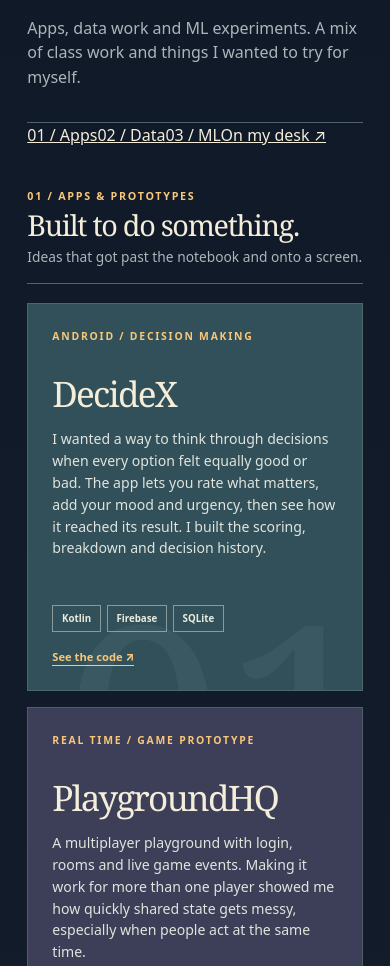
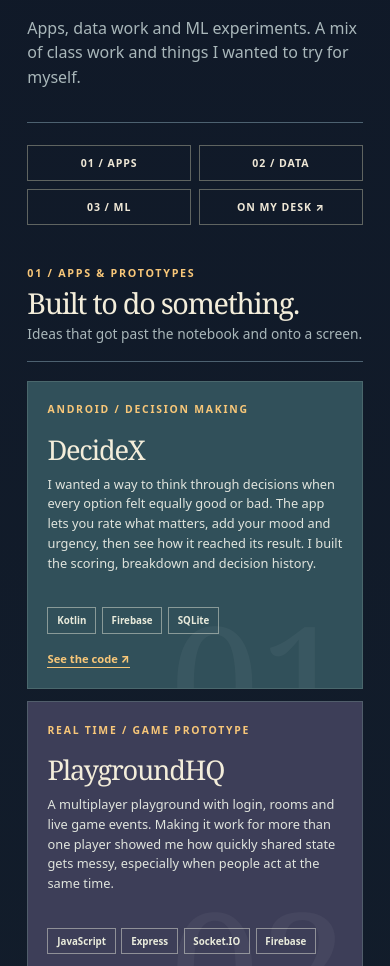
Before and after one commit to RyanCfe/Personal_Portfolio, a website: page index.html in a window 390 px wide. Shown: the part 1300-2266 px from the top of the page. Drawn offline with Linux system fonts and the light colour scheme.

Commit message:
Update world.css

```diff
--- a/world.css
+++ b/world.css
@@ -75,27 +75,32 @@
     .section-heading h2 { margin:0; font-size:clamp(3.7rem,7vw,7.5rem); line-height:.92; letter-spacing:-.07em; }
     .section-heading > p { max-width:440px; margin:0 0 .35rem auto; color:var(--muted); }
     .work-section { background:linear-gradient(#101928,#172632); }
-    .project-group { margin-top:3.2rem; }
-    .project-group + .project-group { margin-top:4.2rem; }
+    .project-index { display:flex; flex-wrap:wrap; gap:.5rem; margin-top:1.4rem; }
+    .project-index a { padding:.55rem .8rem; border:1px solid #b9b8a077; color:#eee7d6; font-size:.66rem; font-weight:800; letter-spacing:.09em; text-decoration:none; text-transform:uppercase; }
+    .project-index a:hover,.project-index a:focus-visible { border-color:var(--amber); color:var(--amber); }
+    .project-group { margin-top:3.2rem; scroll-margin-top:7rem; }
+    .project-group + .project-group { margin-top:3.7rem; }
     .project-group-heading { display:grid; grid-template-columns:1fr 1fr; gap:.35rem 2rem; align-items:end; border-bottom:1px solid var(--line); padding-bottom:1rem; }
     .project-group-heading span { grid-column:1/-1; color:var(--amber); font-size:.67rem; font-weight:850; letter-spacing:.16em; text-transform:uppercase; }
     .project-group-heading h3 { margin:0; font:clamp(1.8rem,3vw,3rem)/1.05 var(--serif); letter-spacing:-.045em; }
     .project-group-heading p { max-width:390px; margin:0 0 .15rem auto; color:var(--muted); font-size:.86rem; }
-    .project-grid { display:grid; grid-template-columns:repeat(12,1fr); gap:1rem; margin-top:1.2rem; }
-    .project { position:relative; display:flex; flex-direction:column; min-height:340px; grid-column:span 4; padding:1.5rem; border:1px solid #67808277; background:#223441; overflow:hidden; transition:transform .3s,border-color .3s; }
+    .project-grid { display:grid; grid-template-columns:repeat(3,minmax(0,1fr)); gap:.8rem; margin-top:1.2rem; }
+    .project { position:relative; display:flex; flex-direction:column; min-width:0; min-height:280px; padding:1.2rem; border:1px solid #67808277; background:#223441; overflow:hidden; transition:transform .3s,border-color .3s; }
     .project:hover { transform:translateY(-6px); border-color:var(--amber); }
-    .project:nth-child(1) { grid-column:span 7; }.project:nth-child(2) { grid-column:span 5; }
     .project:nth-child(1) { background:#31505a; }.project:nth-child(2) { background:#3d3e58; }.project:nth-child(3) { background:#3a4b48; }.project:nth-child(4) { background:#4b3d43; }.project:nth-child(5) { background:#29434e; }
-    .project::after { content:attr(data-no); position:absolute; right:-.08em; bottom:-.56em; color:#ffffff0b; font:18rem/.9 var(--serif); pointer-events:none; }
+    .project::after { content:attr(data-no); position:absolute; right:.08em; bottom:-.4em; color:#ffffff0b; font:10rem/.9 var(--serif); pointer-events:none; }
     .project .type { color:var(--amber); font-size:.65rem; font-weight:850; letter-spacing:.17em; text-transform:uppercase; }
-    .project h4 { position:relative; z-index:1; max-width:420px; margin:2rem 0 1rem; font:clamp(2.1rem,3vw,3.5rem)/1.02 var(--serif); letter-spacing:-.05em; }
-    .project p { position:relative; z-index:1; max-width:470px; color:#e0e4dd; font-size:.88rem; }
-    .project .tags { position:relative; z-index:1; display:flex; flex-wrap:wrap; gap:.35rem; margin-top:auto; padding-top:2rem; }
+    .project h4 { position:relative; z-index:1; margin:1.1rem 0 .65rem; font:clamp(1.7rem,2.1vw,2.4rem)/1.08 var(--serif); letter-spacing:-.045em; }
+    .project p { position:relative; z-index:1; color:#e0e4dd; font-size:.8rem; line-height:1.55; }
+    .project .tags { position:relative; z-index:1; display:flex; flex-wrap:wrap; gap:.35rem; margin-top:auto; padding-top:1.3rem; }
     .tags span { border:1px solid #e9ebdc7a; padding:.3rem .55rem; color:#e9ebdc; font-size:.61rem; font-weight:750; }
     .project a { position:relative; z-index:2; width:max-content; margin-top:1rem; color:var(--amber); font-size:.7rem; font-weight:850; text-decoration:none; border-bottom:1px solid currentColor; }
-    .project-next { display:grid; grid-template-columns:1fr 2fr; gap:1rem 2rem; margin-top:3.2rem; padding:1.5rem; border:1px dashed #bfa6787a; background:#20313d; }
-    .project-next span { color:var(--amber); font-size:.7rem; font-weight:850; letter-spacing:.14em; text-transform:uppercase; }
-    .project-next p { margin:0; color:#dfe3dc; font-size:.9rem; }
+    .project-ideas { margin-top:3.7rem; scroll-margin-top:7rem; }
+    .idea-grid { display:grid; grid-template-columns:repeat(3,minmax(0,1fr)); gap:.8rem; margin-top:1.2rem; }
+    .idea-card { min-width:0; padding:1.2rem; border:1px dashed #bfa6787a; background:#20313d; }
+    .idea-card span { color:var(--amber); font-size:.62rem; font-weight:850; letter-spacing:.13em; text-transform:uppercase; }
+    .idea-card h4 { margin:.8rem 0 .65rem; font:clamp(1.5rem,2vw,2.1rem)/1.08 var(--serif); letter-spacing:-.035em; }
+    .idea-card p { margin:0; color:#dfe3dc; font-size:.8rem; line-height:1.55; }
     .story-section { position:relative; background:#e8d8ba; color:#25323b; overflow:hidden; }
     .story-section .eyebrow { color:#8f5349; }.story-section .section-heading { border-color:#a69a87; }.story-section .section-heading > p { color:#4f5a5e; }
     .story-grid { display:grid; grid-template-columns:1.2fr .8fr; gap:clamp(2rem,6vw,7rem); align-items:center; margin-top:3rem; }
@@ -129,7 +134,7 @@
     @keyframes beam { from{transform:rotate(-18deg);opacity:.14} to{transform:rotate(28deg);opacity:.55} }
     @keyframes moon-breathe { 50%{box-shadow:0 0 35px #f7dba477,0 0 120px #f7dba455,0 0 200px #f7dba433} }
     @keyframes bob { to{transform:translate(-50%,-4px)} }
-    @media(max-width:900px){ .site-header nav a:nth-child(2){display:none}.hero-content{padding-top:10rem}.scene{height:58vh}.world-hint{display:none}.section-heading,.project-group-heading{grid-template-columns:1fr}.section-heading>p,.project-group-heading p{margin:0}.project{grid-column:span 6!important}.story-grid,.about-grid{grid-template-columns:1fr} }
+    @media(max-width:900px){ .site-header nav a:nth-child(2){display:none}.hero-content{padding-top:10rem}.scene{height:58vh}.world-hint{display:none}.section-heading,.project-group-heading{grid-template-columns:1fr}.section-heading>p,.project-group-heading p{margin:0}.project-grid,.idea-grid{grid-template-columns:repeat(2,minmax(0,1fr))}.story-grid,.about-grid{grid-template-columns:1fr} }
     @media(max-width:620px) {
       .site-header { flex-wrap:wrap; gap:.55rem; padding:1rem 1.1rem; }
       .brand { font-size:.71rem; letter-spacing:.08em; }
@@ -188,10 +193,9 @@
       .mobile-world-footer span { color:#eebd88; font-size:.49rem; letter-spacing:.08em; text-align:right; }
       .route-strip { flex-wrap:wrap; gap:.3rem .6rem; justify-content:center; padding:.75rem; font-size:.51rem; line-height:1.5; text-align:center; }
       .route-strip span:nth-child(even) { display:none; }
-      .project-grid { display:block; }.project { min-height:315px; margin-bottom:1rem; }
+      .project-grid,.idea-grid { grid-template-columns:1fr; }.project { min-height:0; }
       .project-group { margin-top:2.5rem; }.project-group + .project-group { margin-top:3.2rem; }
-      .project h4 { font-size:clamp(2rem,9vw,3rem); }
-      .project-next { grid-template-columns:1fr; }
+      .project-index a { flex:1 1 calc(50% - .5rem); text-align:center; }
       .toolkit { grid-template-columns:1fr; }.ticket { transform:none; }
       .contact-section h2 { font-size:clamp(4rem,15vw,6rem); }
     }
```
